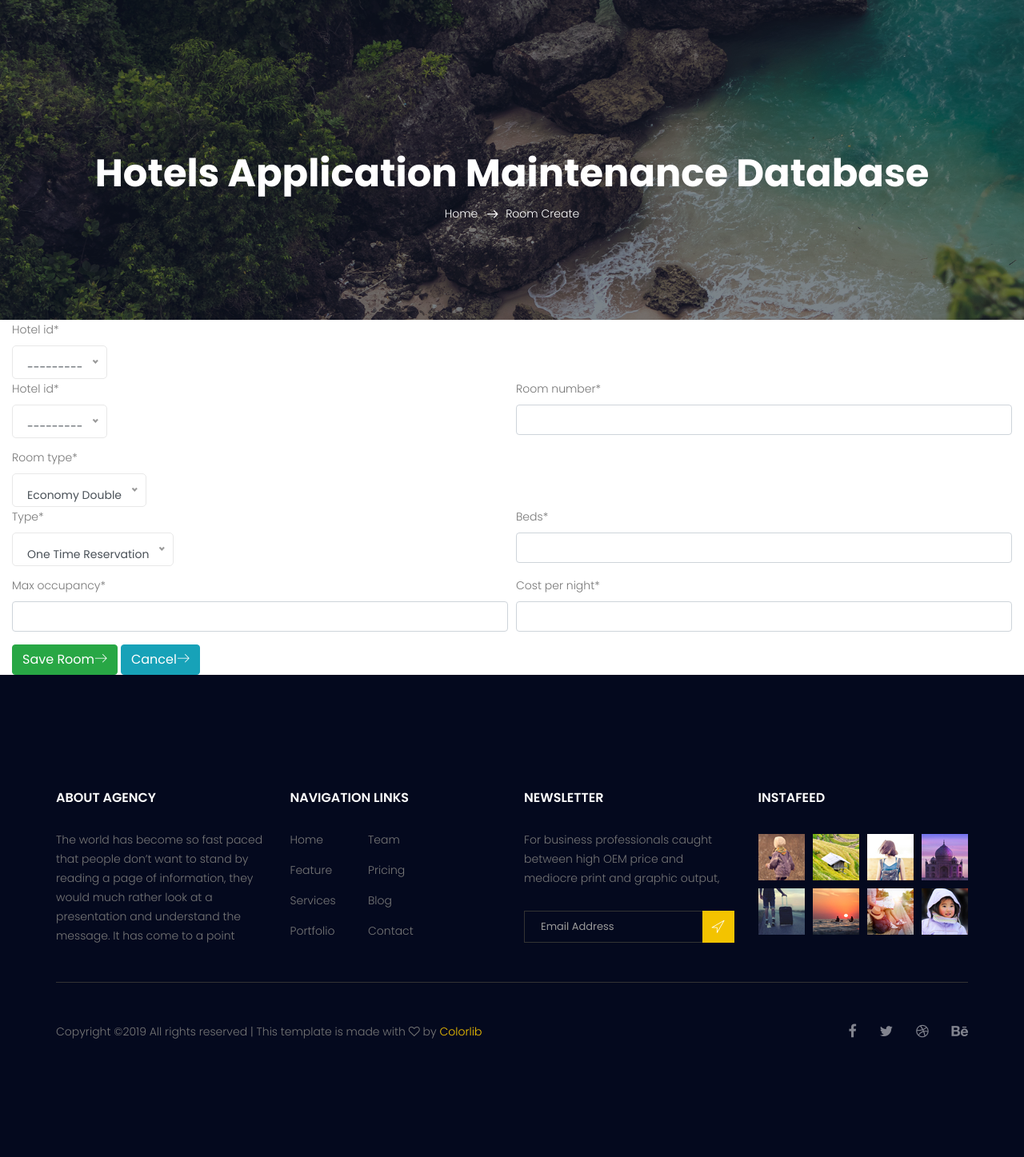
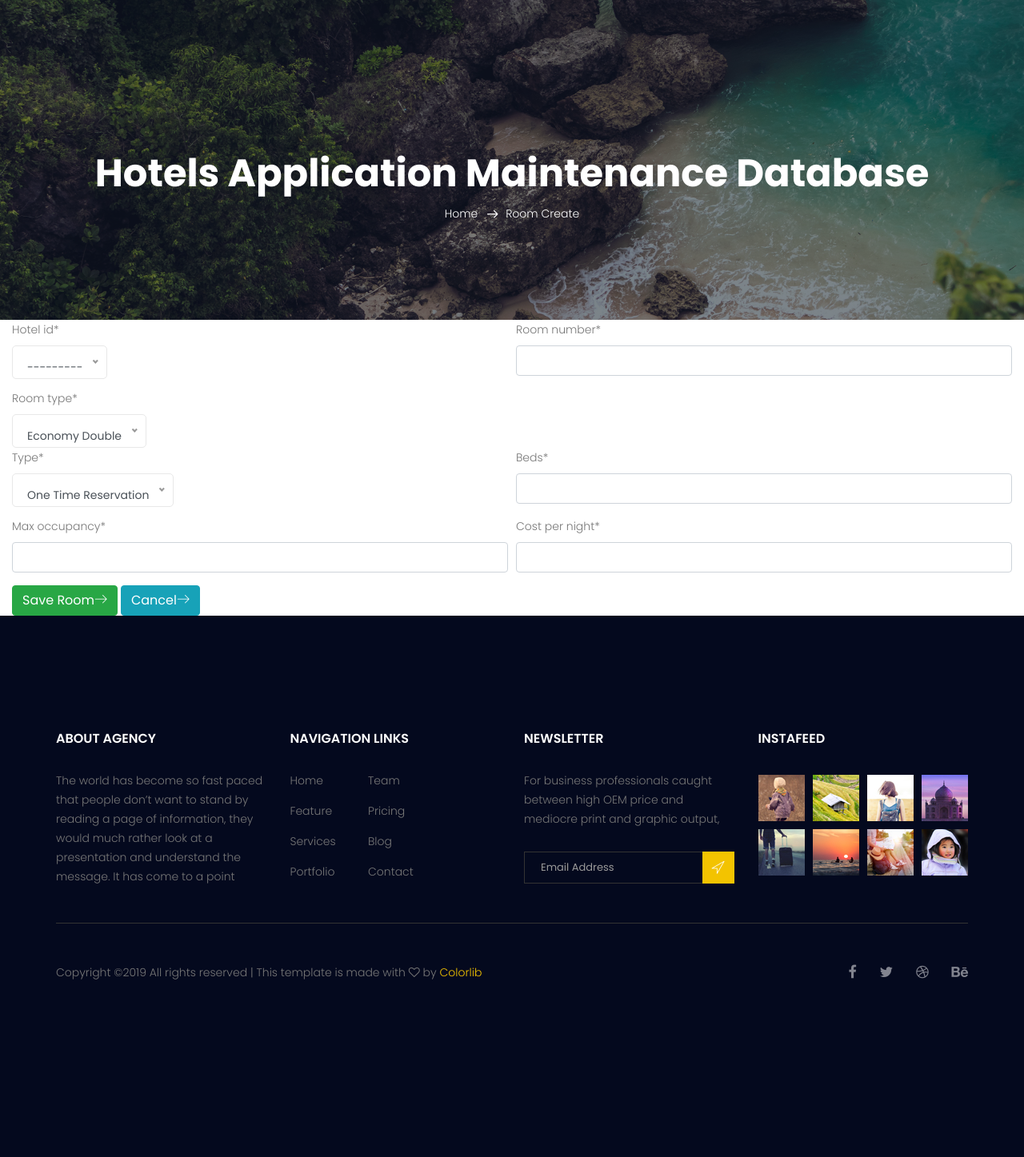
Before and after one commit to hbono2019/HotelProjects, a Django app: page /HotelsAppCRUD/Rooms/create/ in a window 1280 px wide. Shown: the whole page at 80% size. After the commit the page ends 1225 px from the top, so only its background shows below. Run offline with Django 3.2, Linux system fonts and the light colour scheme; data that the repository does not hold is empty; some libraries are stand-ins or nearby versions.

Commit message:
Fortieth First Deployment corrected Room Form
Signed-off-by: hbono2019 <D18129993@mytudublin.ie>

```diff
--- a/HotelsAppCRUD/templates/HotelsAppCRUD/Rooms/room_create.html
+++ b/HotelsAppCRUD/templates/HotelsAppCRUD/Rooms/room_create.html
@@ -39,11 +39,6 @@
 <div class="container-fluid">
 <form action="" method="POST">
 {% csrf_token %}
-    <div class="form-row">
-      <div class="form-group col-md-6 mb-0">
-        {{ form.hotel_id|as_crispy_field }}
-      </div>
-    </div>
     <div class="form-row">
      <div class="form-group col-md-6 mb-0">
         {{ form.hotel_id|as_crispy_field }}
--- a/HotelsAppCRUD/templates/HotelsAppCRUD/Rooms/room_update.html
+++ b/HotelsAppCRUD/templates/HotelsAppCRUD/Rooms/room_update.html
@@ -39,11 +39,6 @@
 <div class="container-fluid">
 <form action="" method="POST">
 {% csrf_token %}
-    <div class="form-row">
-      <div class="form-group col-md-6 mb-0">
-        {{ form.hotel_id|as_crispy_field }}
-      </div>
-    </div>
     <div class="form-row">
      <div class="form-group col-md-6 mb-0">
         {{ form.hotel_id|as_crispy_field }}
```
